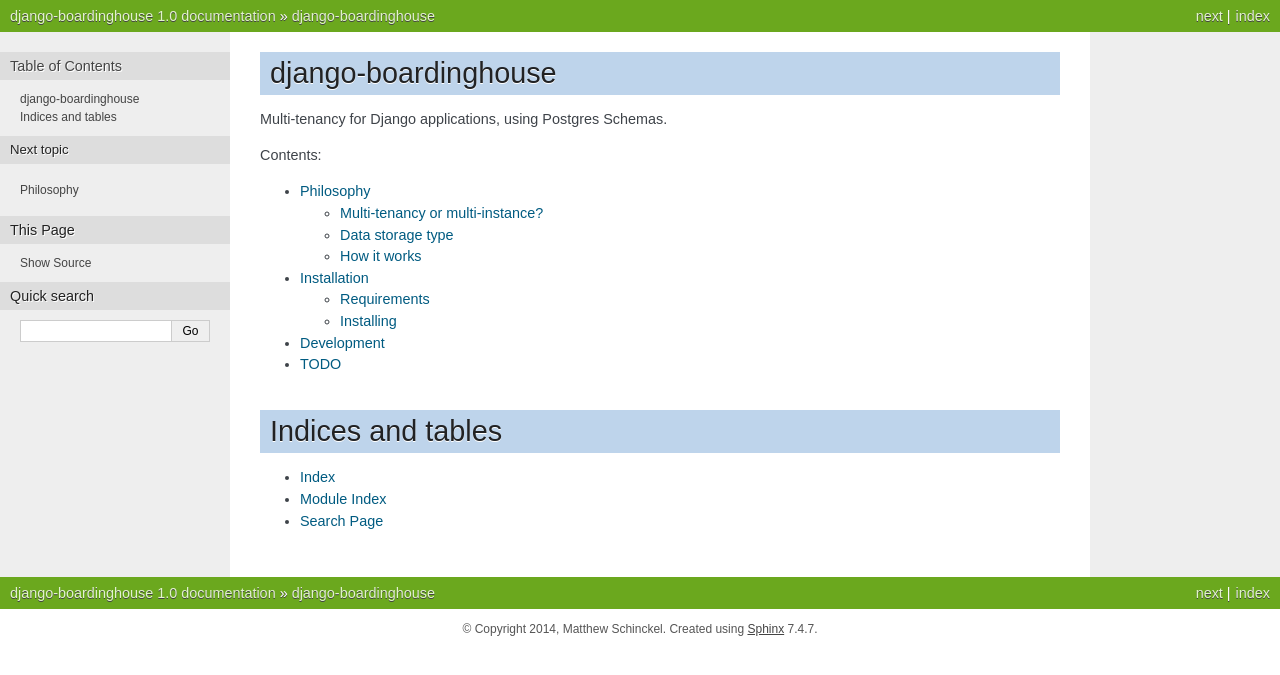
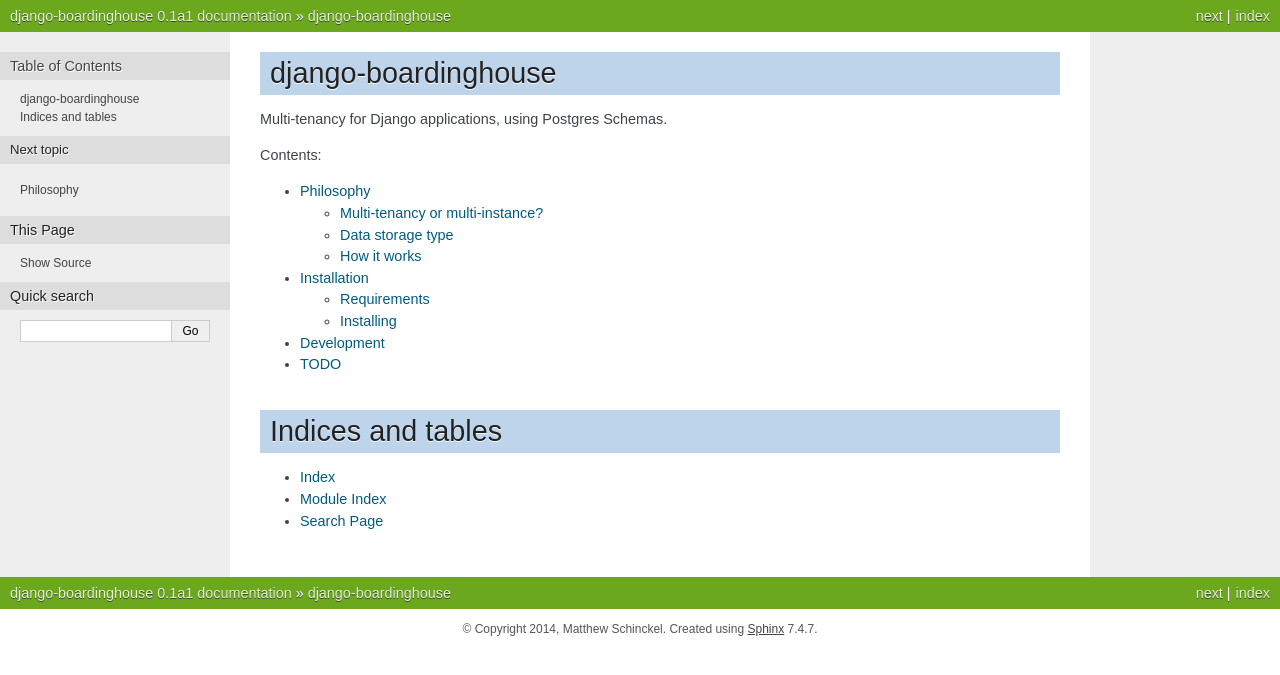
Before and after one commit to schinckel/django-boardinghouse, a Sphinx documentation site: the page built from docs/source/index.rst, in a window 1280 px wide. Shown: the top 675 px of the page. Built offline with Sphinx 7.4.7, drawn with Linux system fonts in a browser that asks for light colours.

Commit message:
Put correct version number into docs.

```diff
--- a/boardinghouse/__init__.py
+++ b/boardinghouse/__init__.py
@@ -4,3 +4,4 @@
 
 """
 __version__ = '0.1'
+__release__ = '0.1a1'
--- a/docs/source/conf.py
+++ b/docs/source/conf.py
@@ -21,6 +21,7 @@
 sys.path.insert(0, os.path.abspath('../..'))
 os.environ['DJANGO_SETTINGS_MODULE'] = 'docs.django_settings'
 import django
+import boardinghouse
 
 # -- General configuration ------------------------------------------------
 
@@ -59,9 +60,9 @@
 # built documents.
 #
 # The short X.Y version.
-version = '1.0'
+version = boardinghouse.__version__
 # The full version, including alpha/beta/rc tags.
-release = '1.0'
+release = boardinghouse.__release__
 
 # The language for content autogenerated by Sphinx. Refer to documentation
 # for a list of supported languages.
```
Also changed, not shown: 1 other file.
